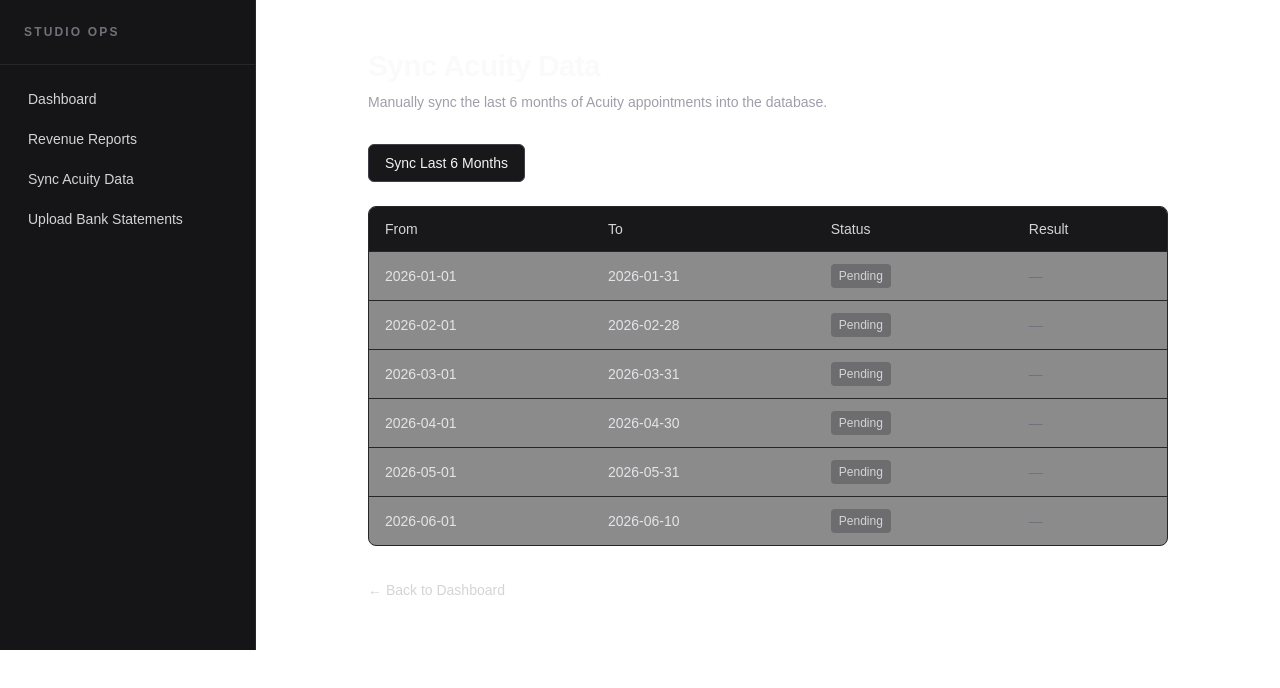
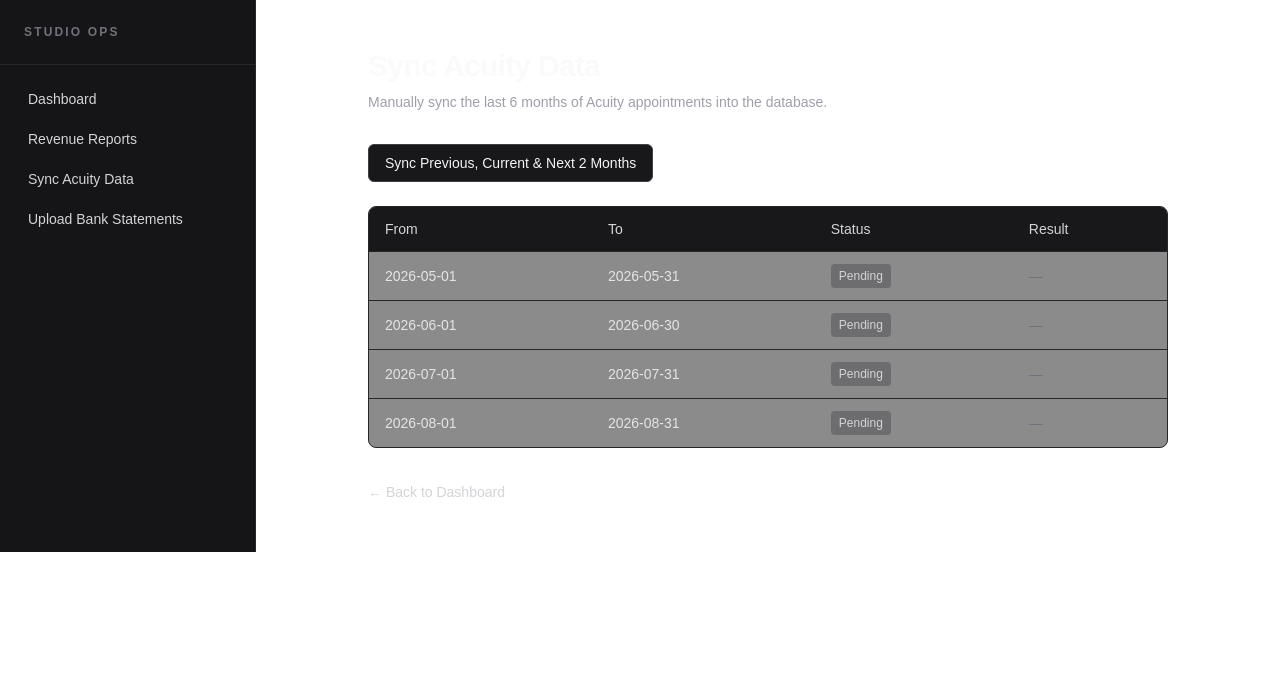
Before and after one commit to mohithkaranth/studio-ops, a Next.js app: page /acuity-sync in a window 1280 px wide. Shown: the top 688 px of the page. Built offline with nearby package versions, Linux system fonts and the light colour scheme.

Commit message:
Update Acuity sync window

```diff
--- a/app/components/AcuitySyncForm.tsx
+++ b/app/components/AcuitySyncForm.tsx
@@ -28,15 +28,25 @@ function formatYmd(date: Date): string {
   return date.toISOString().slice(0, 10)
 }
 
-function buildLastSixMonths(today: Date): SyncRow[] {
+function buildPreviousCurrentAndNextTwoMonths(today: Date): SyncRow[] {
   const ranges: SyncRow[] = []
 
-  for (let offset = 5; offset >= 0; offset -= 1) {
-    const monthStart = new Date(Date.UTC(today.getUTCFullYear(), today.getUTCMonth() - offset, 1))
-    const monthEnd =
-      offset === 0
-        ? today
-        : new Date(Date.UTC(monthStart.getUTCFullYear(), monthStart.getUTCMonth() + 1, 0))
+  const startMonth = new Date(
+    Date.UTC(today.getUTCFullYear(), today.getUTCMonth() - 1, 1),
+  )
+
+  for (let index = 0; index < 4; index += 1) {
+    const monthStart = new Date(
+      Date.UTC(
+        startMonth.getUTCFullYear(),
+        startMonth.getUTCMonth() + index,
+        1,
+      ),
+    )
+
+    const monthEnd = new Date(
+      Date.UTC(monthStart.getUTCFullYear(), monthStart.getUTCMonth() + 1, 0),
+    )
 
     ranges.push({
       id: `${formatYmd(monthStart)}_${formatYmd(monthEnd)}`,
@@ -52,24 +62,33 @@ function buildLastSixMonths(today: Date): SyncRow[] {
 }
 
 export default function AcuitySyncForm() {
-  const initialRows = useMemo(() => buildLastSixMonths(new Date()), [])
+  const initialRows = useMemo(() => buildPreviousCurrentAndNextTwoMonths(new Date()), [])
   const [rows, setRows] = useState<SyncRow[]>(initialRows)
   const [isSyncing, setIsSyncing] = useState(false)
   const [finalMessage, setFinalMessage] = useState<string | null>(null)
   const [errorMessage, setErrorMessage] = useState<string | null>(null)
 
-  const syncLastSixMonths = async () => {
+  const syncPreviousCurrentAndNextTwoMonths = async () => {
     setIsSyncing(true)
     setFinalMessage(null)
     setErrorMessage(null)
-    setRows((prev) => prev.map((row) => ({ ...row, status: 'Pending', result: null, error: null })))
+    setRows((prev) =>
+      prev.map((row) => ({
+        ...row,
+        status: 'Pending',
+        result: null,
+        error: null,
+      })),
+    )
 
     try {
       for (let i = 0; i < initialRows.length; i += 1) {
         const range = initialRows[i]
 
         setRows((prev) =>
-          prev.map((row, index) => (index === i ? { ...row, status: 'Syncing', error: null } : row)),
+          prev.map((row, index) =>
+            index === i ? { ...row, status: 'Syncing', error: null } : row,
+          ),
         )
 
         const response = await fetch(`/api/acuity/sync?from=${range.from}&to=${range.to}`, {
@@ -84,7 +103,9 @@ export default function AcuitySyncForm() {
 
           setRows((prev) =>
             prev.map((row, index) =>
-              index === i ? { ...row, status: 'Failed', error: message, result: payload } : row,
+              index === i
+                ? { ...row, status: 'Failed', error: message, result: payload }
+                : row,
             ),
           )
 
@@ -92,11 +113,15 @@ export default function AcuitySyncForm() {
         }
 
         setRows((prev) =>
-          prev.map((row, index) => (index === i ? { ...row, status: 'Done', result: payload, error: null } : row)),
+          prev.map((row, index) =>
+            index === i
+              ? { ...row, status: 'Done', result: payload, error: null }
+              : row,
+          ),
         )
       }
 
-      setFinalMessage('Success: all 6 monthly syncs completed.')
+      setFinalMessage('Success: previous month, current month, and next 2 months synced.')
     } catch (error) {
       setErrorMessage(error instanceof Error ? error.message : 'An unknown sync error occurred.')
     } finally {
@@ -108,11 +133,11 @@ export default function AcuitySyncForm() {
     <div className="space-y-6">
       <button
         type="button"
-        onClick={syncLastSixMonths}
+        onClick={syncPreviousCurrentAndNextTwoMonths}
         disabled={isSyncing}
         className="inline-flex items-center rounded-md border border-zinc-700 bg-zinc-900 px-4 py-2 text-sm font-medium text-zinc-100 hover:bg-zinc-800 disabled:cursor-not-allowed disabled:opacity-50"
       >
-        {isSyncing ? 'Syncing...' : 'Sync Last 6 Months'}
+        {isSyncing ? 'Syncing...' : 'Sync Previous, Current & Next 2 Months'}
       </button>
 
       <div className="overflow-x-auto rounded-lg border border-zinc-800 bg-zinc-900/50">
```
